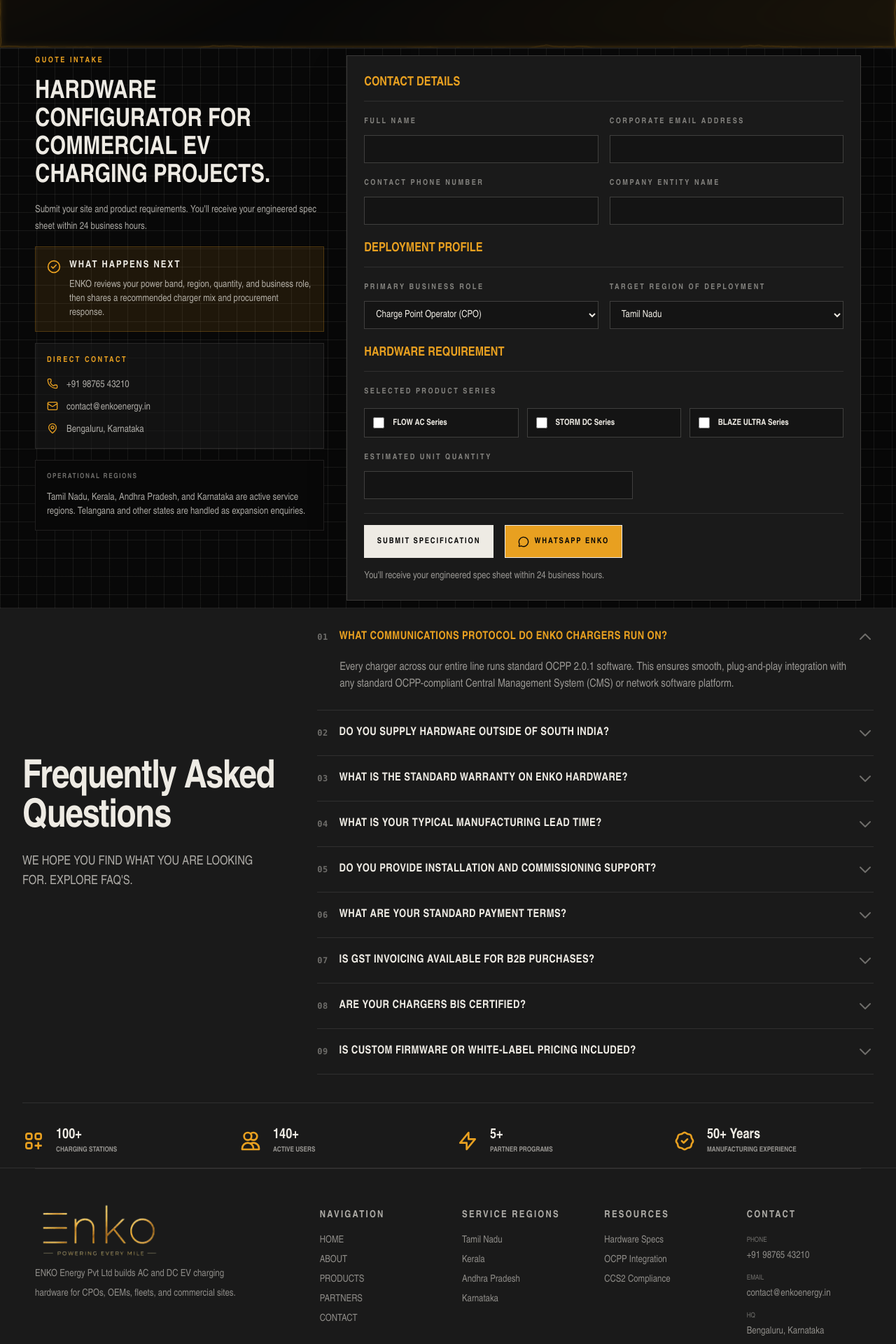
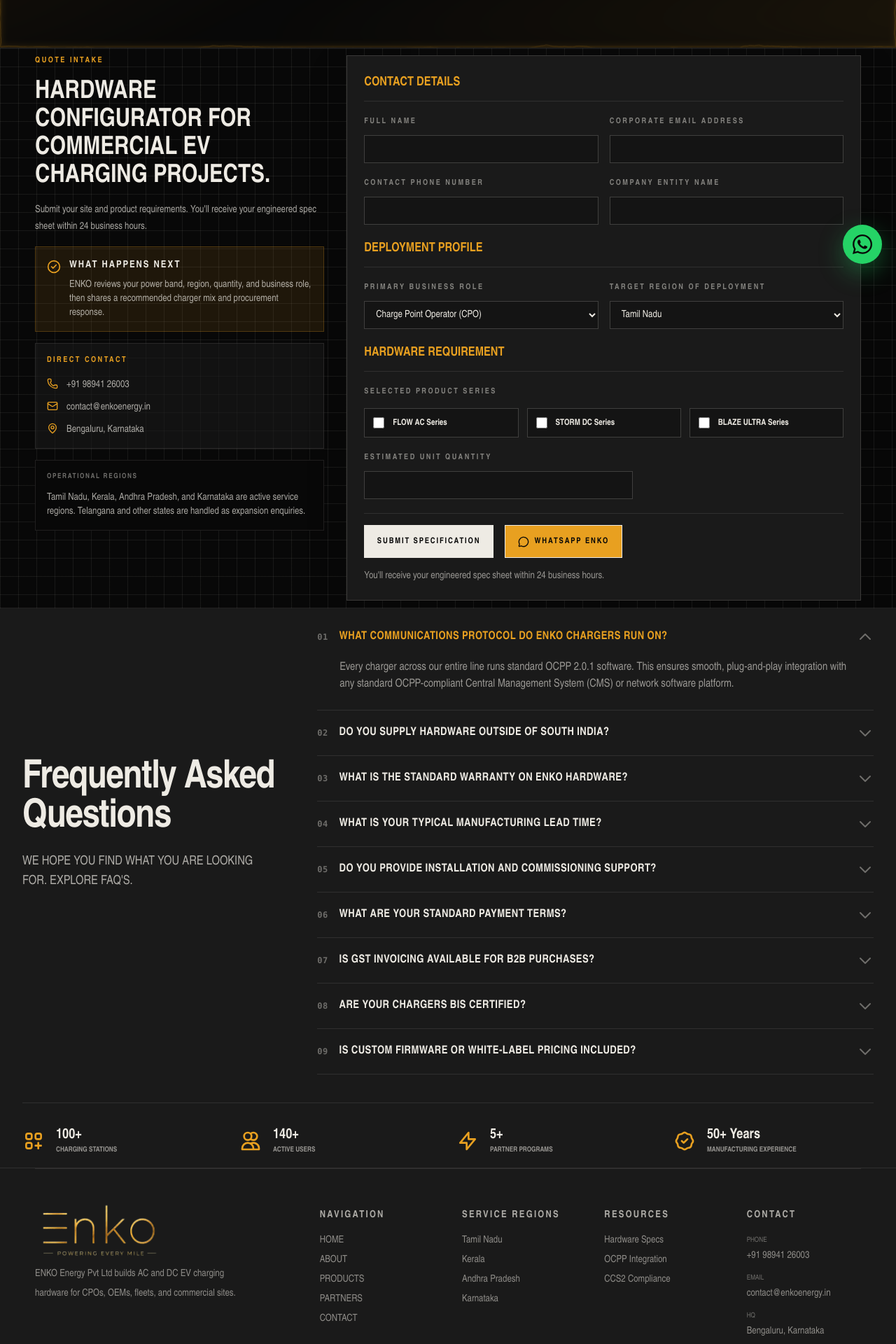
Before and after one commit to gohypedevelopers-stack/enko-temporary-url-, a Next.js app: page /contact in a window 1280 px wide. Shown: the part 403-2323 px from the top of the page at 70% size. Built offline with nearby package versions, Linux system fonts and the light colour scheme.

Commit message:
WHATSAPP LI9NK FIX

```diff
--- a/app/layout.tsx
+++ b/app/layout.tsx
@@ -1,5 +1,6 @@
 import type { Metadata } from 'next';
 import type { ReactNode } from 'react';
+import { FloatingWhatsappButton } from '@/components/floating-whatsapp-button';
 import './globals.css';
 
 export const metadata: Metadata = {
@@ -10,7 +11,10 @@
 export default function RootLayout({ children }: { children: ReactNode }) {
   return (
     <html lang="en">
-      <body>{children}</body>
+      <body>
+        {children}
+        <FloatingWhatsappButton />
+      </body>
     </html>
   );
 }
--- /dev/null
+++ b/components/floating-whatsapp-button.tsx
@@ -0,0 +1,16 @@
+import { FaWhatsapp } from 'react-icons/fa';
+import { whatsappUrl } from '@/lib/site-data';
+
+export function FloatingWhatsappButton() {
+  return (
+    <a
+      href={whatsappUrl}
+      target="_blank"
+      rel="noopener noreferrer"
+      aria-label="Chat with ENKO on WhatsApp"
+      className="fixed bottom-5 right-5 z-50 inline-flex h-14 w-14 items-center justify-center rounded-full border border-[#25D366]/50 bg-[#25D366] text-forge shadow-[0_12px_35px_rgba(37,211,102,0.35)] transition-transform hover:scale-105 focus:outline-none focus:ring-2 focus:ring-[#25D366] focus:ring-offset-2 focus:ring-offset-forge"
+    >
+      <FaWhatsapp className="h-8 w-8" aria-hidden="true" />
+    </a>
+  );
+}
--- a/components/sections/procurement-section.tsx
+++ b/components/sections/procurement-section.tsx
@@ -47,7 +47,7 @@
               <ul className="mt-4 space-y-3 text-sm text-warm/70">
                 <li className="flex gap-3">
                   <Phone className="h-4 w-4 text-charge" />
-                  +91 98765 43210
+                  +91 98941 26003
                 </li>
                 <li className="flex gap-3">
                   <Mail className="h-4 w-4 text-charge" />
@@ -153,7 +153,7 @@
               <button disabled={isSubmitting} className="industrial-button w-full bg-warm text-forge transition-colors hover:bg-white sm:w-auto disabled:opacity-50 disabled:cursor-not-allowed flex items-center justify-center gap-2" type="submit">
                 {isSubmitting ? <><Loader2 className="w-4 h-4 animate-spin" /> Submitting...</> : 'Submit Specification'}
               </button>
-                <a className="industrial-button w-full bg-charge text-forge transition-colors hover:bg-[#d89117] sm:w-auto" href={whatsappUrl}>
+                <a className="industrial-button w-full bg-charge text-forge transition-colors hover:bg-[#d89117] sm:w-auto" href={whatsappUrl} target="_blank" rel="noopener noreferrer">
                   <MessageCircle className="mr-2 h-4 w-4" />
                   WhatsApp ENKO
                 </a>
--- a/components/site-footer.tsx
+++ b/components/site-footer.tsx
@@ -42,7 +42,7 @@
           <ul className="mt-4 space-y-3 text-sm text-warm/55">
             <li>
               <span className="block text-[10px] uppercase text-warm/40 mb-0.5">Phone</span>
-              +91 98765 43210
+              +91 98941 26003
             </li>
             <li>
               <span className="block text-[10px] uppercase text-warm/40 mb-0.5">Email</span>
```
